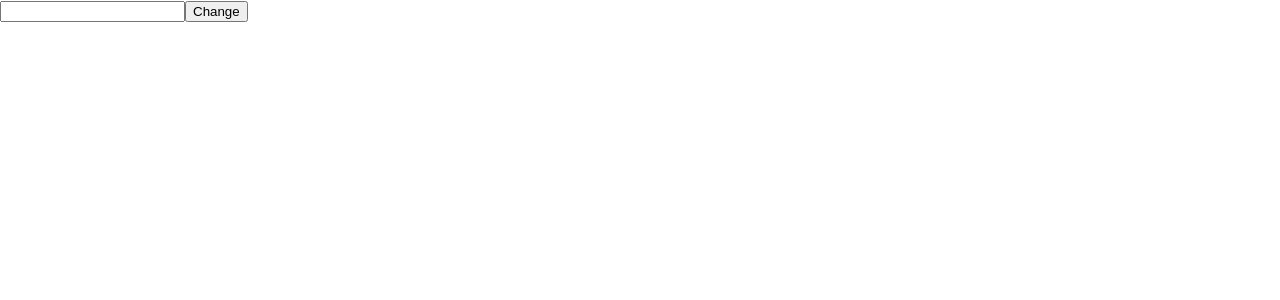
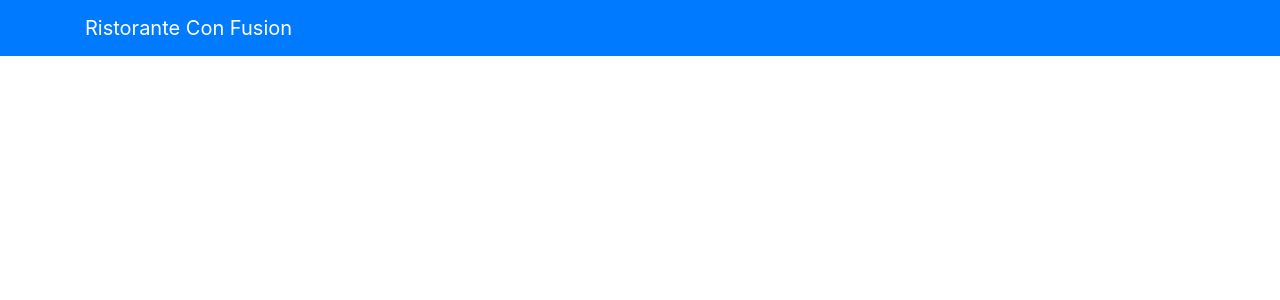
Before and after one commit to npmh310/learn-react-home, a React (Create React App) app: page / in a window 1280 px wide. Shown: the top 300 px of the page. Built offline with nearby package versions, Linux system fonts and the light colour scheme.

Commit message:
use Navbar

```diff
--- a/package.json
+++ b/package.json
@@ -6,9 +6,12 @@
     "@testing-library/jest-dom": "^5.16.5",
     "@testing-library/react": "^13.4.0",
     "@testing-library/user-event": "^13.5.0",
+    "bootstrap": "^4.6.0",
+    "popper.js": "^1.16.1",
     "react": "^18.2.0",
     "react-dom": "^18.2.0",
     "react-scripts": "5.0.1",
+    "reactstrap": "^9.2.0",
     "web-vitals": "^2.1.4"
   },
   "scripts": {
--- a/src/App.js
+++ b/src/App.js
@@ -1,44 +1,22 @@
 import logo from "./logo.svg";
 import "./App.css";
 import React from "react";
+import "bootstrap/dist/css/bootstrap.min.css";
 
-class InputForm extends React.Component {
-  constructor(props) {
-    super(props);
-    this.state ={
-      value: "",
-      submit: "",
-    };
-  }
+import { Navbar, NavbarBrand } from "reactstrap";
 
-  handleValue = (event) => {
-    this.setState({
-      value: event.target.value,
-    });
-  };
-  handleSubmit = () => {
-    this.setState({
-      submit: this.state.value,
-    });
-  };
-
-  render(){
-    return(
-      <div>
-        <input type="text" value={this.state.value}  onChange={this.handleValue}/>
-        <button type="button" onClick={this.handleSubmit} > Change </button>
-        <h3>{this.state.submit}</h3>
+class App extends React.Component {
+  render() {
+    return (
+      <div className="App">
+        <Navbar dark color="primary">
+          <div className="container">
+            <NavbarBrand href="/">Ristorante Con Fusion</NavbarBrand>
+          </div>
+        </Navbar>
       </div>
-    )
+    );
   }
 }
 
-function App() {
-  return (
-    <div>
-      <InputForm />
-    </div>
-  );
-}
-
 export default App;
```
Also changed, not shown: 1 other file (tests, documents, lock files or other folders).
